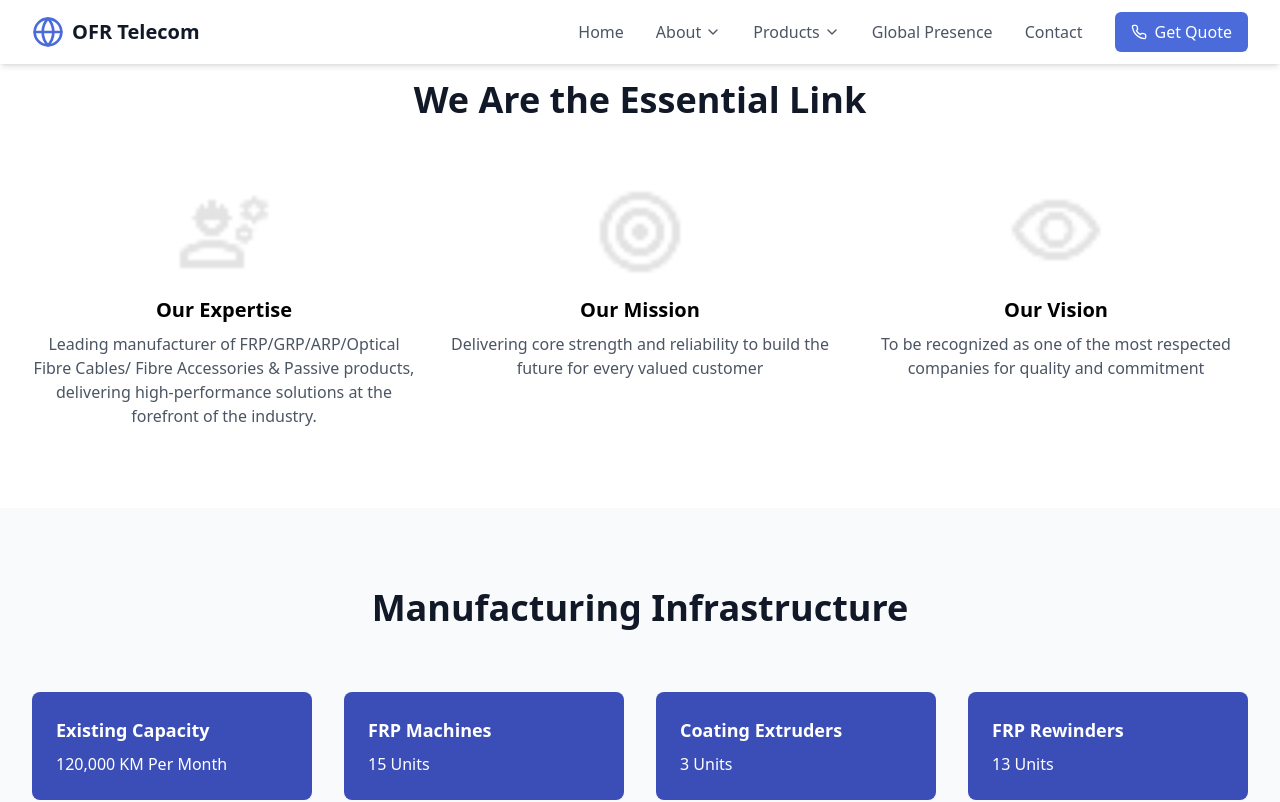
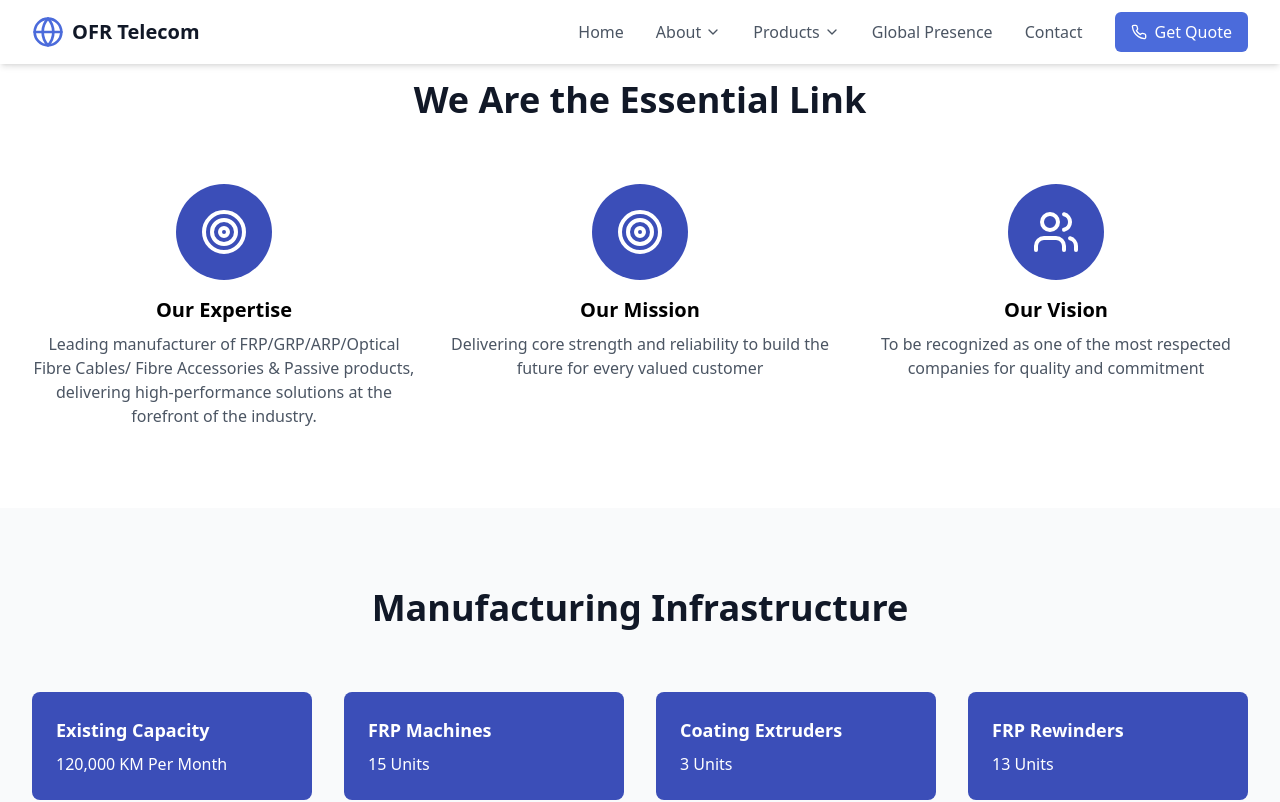
Before and after one commit to hooda92220/OFR, a React (Vite) app: page /about in a window 1280 px wide. Shown: the top 802 px of the page. Built offline with nearby package versions, Linux system fonts and the light colour scheme.

Commit message:
Updated CompanyProfile.tsx

```diff
--- a/src/components/CompanyProfile.tsx
+++ b/src/components/CompanyProfile.tsx
@@ -13,34 +13,22 @@ const CompanyProfile = () => {
 
           <div className="grid grid-cols-1 md:grid-cols-3 gap-8">
             <div className="text-center">
-              <div className="w-24 h-24 mx-auto mb-4 flex items-center justify-center">
-                <img
-                  src="/Assets/engineering.png"
-                  alt="Our Expertise"
-                  className="w-full h-full object-contain"
-                />
+              <div className="bg-blue-700 rounded-full p-6 w-24 h-24 mx-auto mb-4 flex items-center justify-center">
+                <Target className="h-12 w-12 text-white" />
               </div>
               <h3 className="text-xl font-semibold mb-2">Our Expertise</h3>
               <p className="text-gray-600">Leading manufacturer of FRP/GRP/ARP/Optical Fibre Cables/ Fibre Accessories &  Passive products, delivering high-performance solutions at the forefront of the industry.</p>
             </div>
             <div className="text-center">
-              <div className="w-24 h-24 mx-auto mb-4 flex items-center justify-center">
-                <img
-                  src="/Assets/target.png"
-                  alt="Our Mission"
-                  className="w-full h-full object-contain"
-                />
+              <div className="bg-blue-700 rounded-full p-6 w-24 h-24 mx-auto mb-4 flex items-center justify-center">
+                <Target className="h-12 w-12 text-white" />
               </div>
               <h3 className="text-xl font-semibold mb-2">Our Mission</h3>
               <p className="text-gray-600">Delivering core strength and reliability to build the future for every valued customer</p>
             </div>
             <div className="text-center">
-              <div className="w-24 h-24 mx-auto mb-4 flex items-center justify-center">
-                <img
-                  src="/Assets/visibility.png"
-                  alt="Our Vision"
-                  className="w-full h-full object-contain"
-                />
+              <div className="bg-blue-700 rounded-full p-6 w-24 h-24 mx-auto mb-4 flex items-center justify-center">
+                <Users className="h-12 w-12 text-white" />
               </div>
               <h3 className="text-xl font-semibold mb-2">Our Vision</h3>
               <p className="text-gray-600">To be recognized as one of the most respected companies for quality and commitment</p>
```
